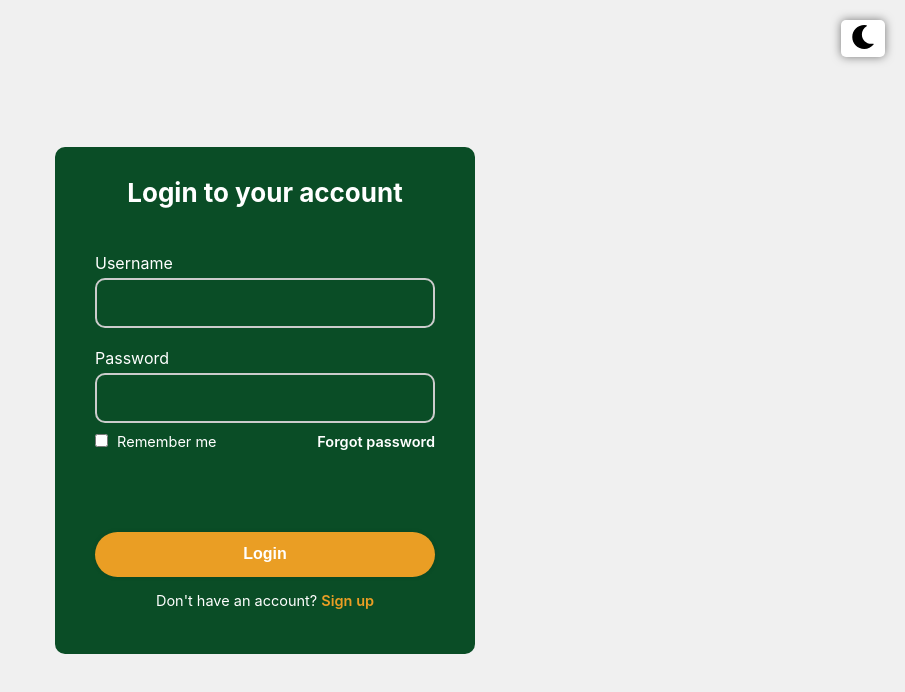
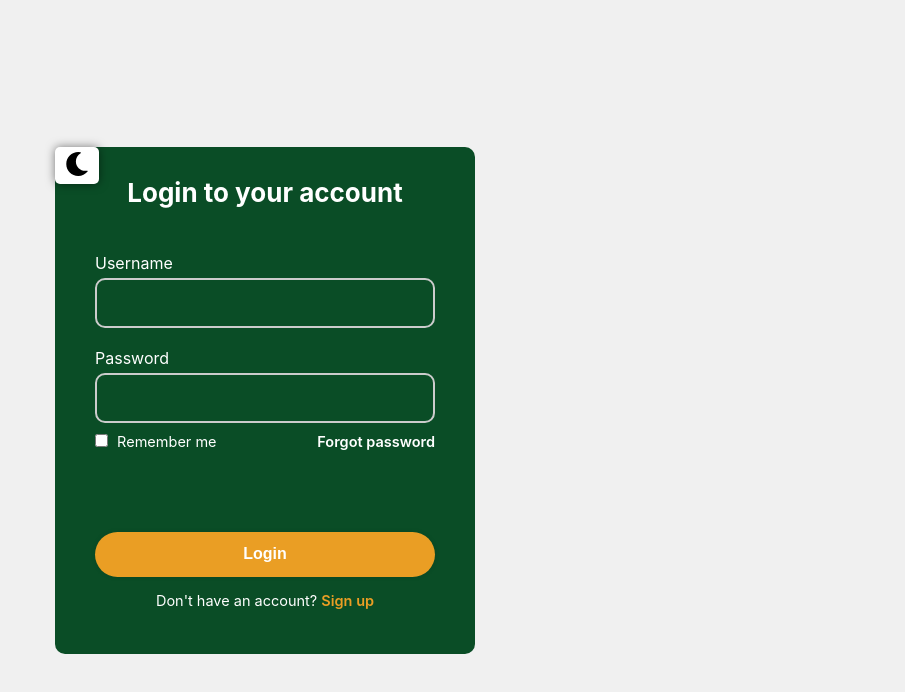
Before and after one commit to NoentBerisha/social-media-app, a React (Create React App) app in the folder frontend/: page / in a window 1280 px wide. Shown: the top 692 px of the page, without its empty margins (375-1280 px from the left). Built offline with nearby package versions, Linux system fonts and the light colour scheme.

Commit message:
Update light mode dark mode

```diff
--- a/frontend/src/App.css
+++ b/frontend/src/App.css
@@ -62,9 +62,7 @@
 }
 
 .theme-toggle-btn {
-  position: fixed;
-  top: 20px;
-  right: 20px;
+  position: absolute;
   background-color: white;
   box-shadow: rgb(0 0 0 / 50%) 0px 0px 10px;
   color: var(--lightmode-icon-color);
@@ -72,7 +70,7 @@
   border-radius: 5px;
   padding: 5px 10px;
   cursor: pointer;
-
+  z-index: 100;
 }
 
 .theme-toggle-btn .icon {
--- a/frontend/src/App.js
+++ b/frontend/src/App.js
@@ -1,27 +1,71 @@
-import React, { useEffect, useState } from 'react';
-import { BrowserRouter as Router, Route, Routes } from 'react-router-dom';
-import Login from './components/auth/Login';
-import SignUp from './components/auth/SignUp';
-import ForgotPassword from './components/auth/ForgotPassword';
-import Main from './components/auth/Main/Main';
-import './App.css';
-import { FaSun, FaMoon } from 'react-icons/fa';
+import React, { useEffect, useRef, useState } from "react";
+import { BrowserRouter as Router, Route, Routes } from "react-router-dom";
+import Login from "./components/auth/Login";
+import SignUp from "./components/auth/SignUp";
+import ForgotPassword from "./components/auth/ForgotPassword";
+import Main from "./components/auth/Main/Main";
+import "./App.css";
+import { FaSun, FaMoon } from "react-icons/fa";
 
 function App() {
-  const [theme, setTheme] = useState(localStorage.getItem('theme') || 'light');
+  const [theme, setTheme] = useState(localStorage.getItem("theme") || "light");
+  const buttonRef = useRef(null);
 
   useEffect(() => {
-    document.body.setAttribute('data-theme', theme);
-    localStorage.setItem('theme', theme);
+    document.body.setAttribute("data-theme", theme);
+    localStorage.setItem("theme", theme);
   }, [theme]);
 
   function toggleTheme() {
-    const newTheme = theme === 'dark' ? 'light' : 'dark';
+    const newTheme = theme === "dark" ? "light" : "dark";
     setTheme(newTheme);
   }
 
+  useEffect(() => {
+    const button = buttonRef.current;
+    let offsetX = 0;
+    let offsetY = 0;
+
+    const mouseDownHandler = function (e) {
+      offsetX = e.clientX - button.getBoundingClientRect().left;
+      offsetY = e.clientY - button.getBoundingClientRect().top;
+
+      document.addEventListener("mousemove", mouseMoveHandler);
+      document.addEventListener("mouseup", mouseUpHandler);
+    };
+    const mouseMoveHandler = function (e) {
+      button.style.left = `${e.clientX - offsetX}px`;
+      button.style.top = `${e.clientY - offsetY}px`;
+    };
+
+    const mouseUpHandler = function () {
+      document.removeEventListener("mousemove", mouseMoveHandler);
+      document.removeEventListener("mouseup", mouseUpHandler);
+    };
+
+    button.addEventListener("mousedown", mouseDownHandler);
+
+    return () => {
+      button.removeEventListener("mousedown", mouseDownHandler);
+    };
+  }, []);
+
   return (
     <>
+     <button
+        ref={buttonRef}
+        onDoubleClick={toggleTheme}
+        className="theme-toggle-btn"
+        title="
+       Click and drag to move,
+      Double click to switch between modes"
+      >
+        {theme === "light" ? (
+          <FaMoon className="icon" />
+        ) : (
+          <FaSun className="icon" />
+        )}
+      </button>
       <Router>
         <Routes>
           <Route path="/" element={<Login />} />
@@ -30,9 +74,7 @@ function App() {
           <Route path="/Main" element={<Main />} />
         </Routes>
       </Router>
-      <button onClick={toggleTheme} className="theme-toggle-btn">
-        {theme === 'light' ? <FaMoon className="icon" /> : <FaSun className="icon" />}
-      </button>
+
     </>
   );
 }
```
